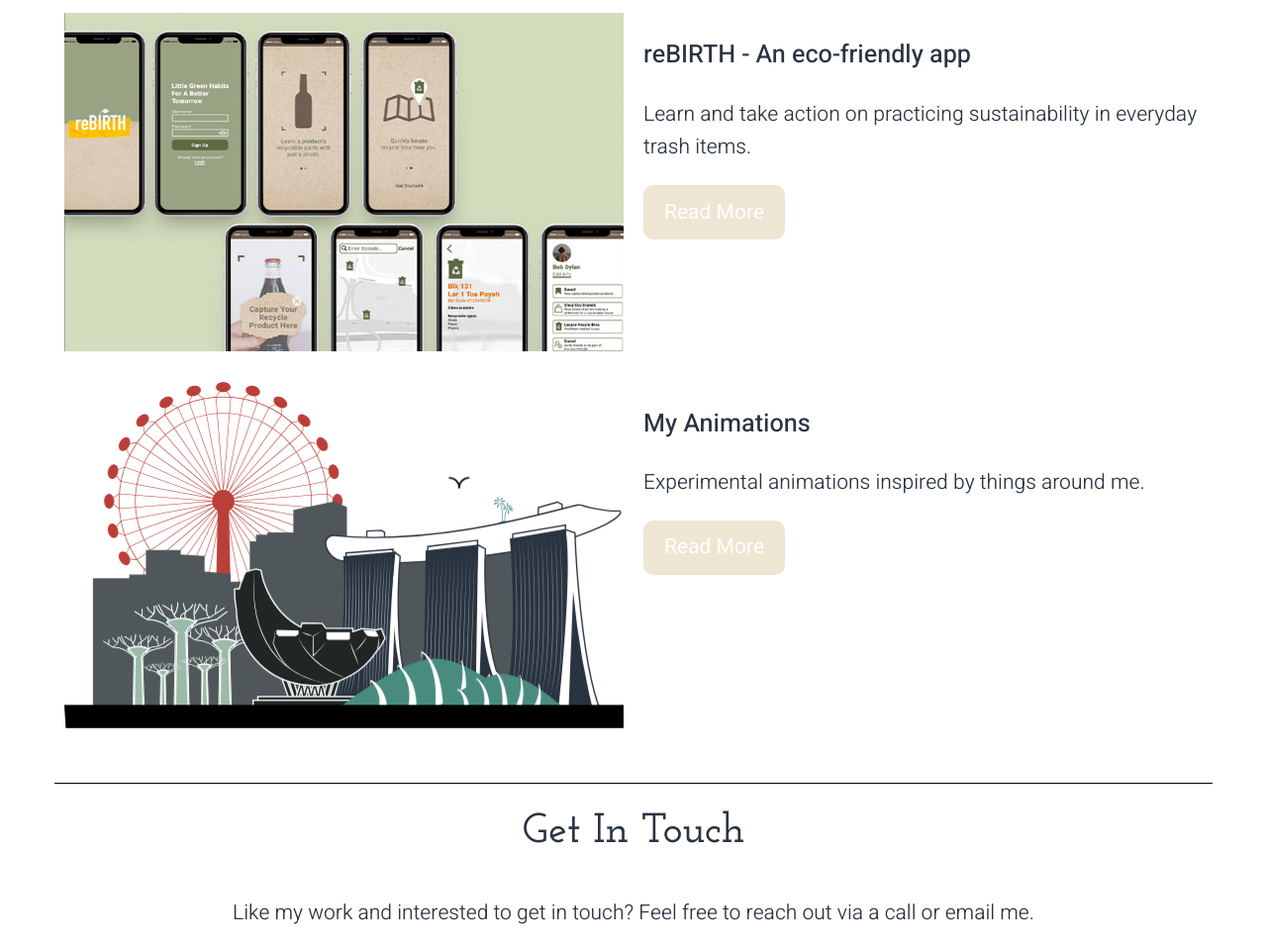
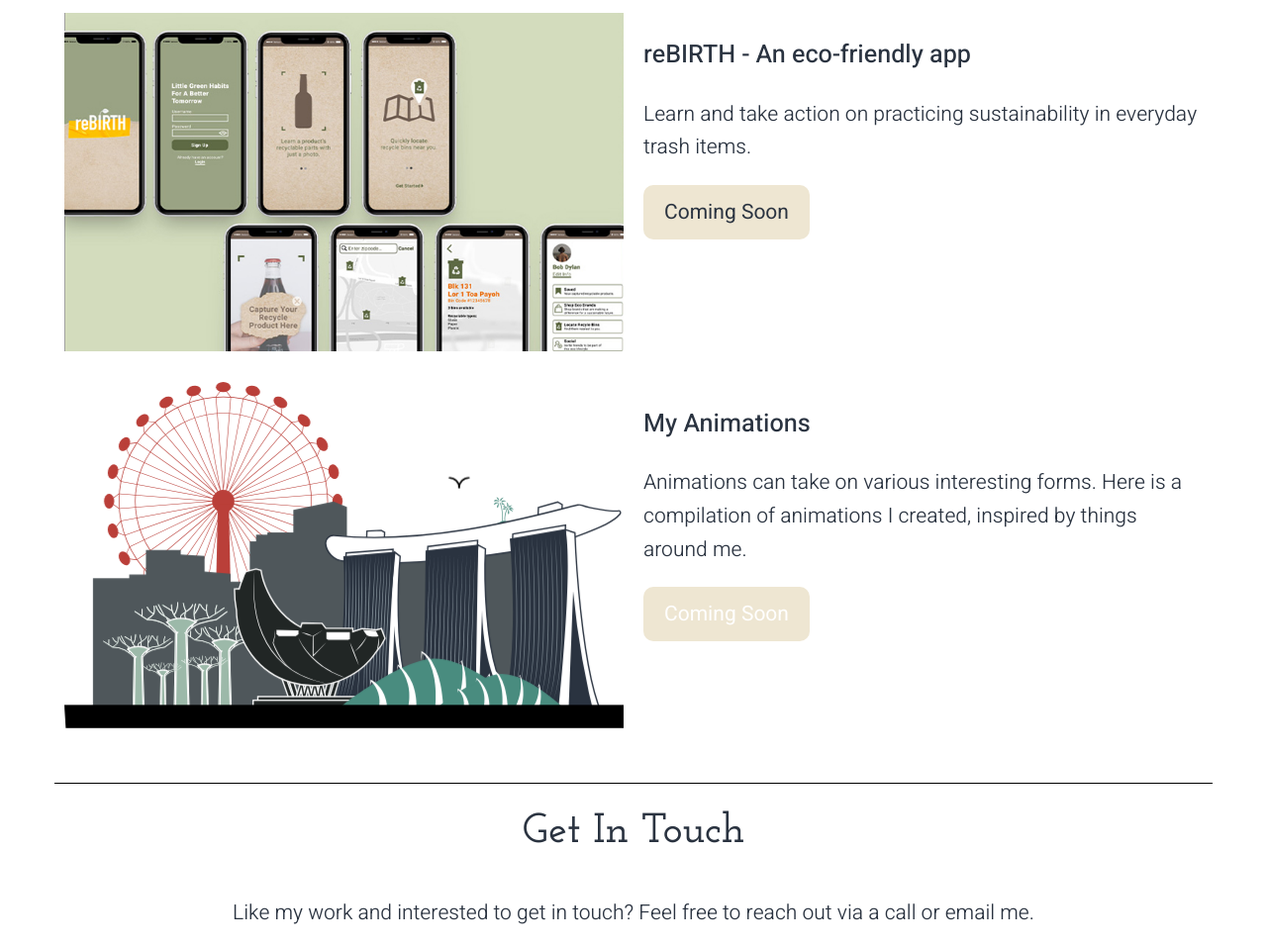
Before and after one commit to Felicia-Liew/portfolio-website, a plain HTML site: page index.html in a window 1280 px wide. Shown: the part 1299-2256 px from the top of the page at 99% size. Drawn offline with nearby package versions, Linux system fonts and the light colour scheme.

Commit message:
Update
- Tweak svg wheel animation
- Css styling adjustment

```diff
--- a/index.html
+++ b/index.html
@@ -72,7 +72,7 @@
           <div class="column col-md-6 col-lg-4">
             <h3>reBIRTH - An eco-friendly app</h3>
             <p>Learn and take action on practicing sustainability in everyday trash items.</p>
-            <a href="#" class="button">Read More</a>
+            <a href="" class="button">Coming Soon</a>
           </div>
         </div>
         <div class="row">
@@ -646,8 +646,8 @@
           </div>
           <div class="column col-md-6 col-lg-4">
             <h3>My Animations</h3>
-            <p>Experimental animations inspired by things around me.</p>
-            <a href="#" class="button">Read More</a>
+            <p>Animations can take on various interesting forms. Here is a compilation of animations I created, inspired by things around me.</p>
+            <a href="#" class="button">Coming Soon</a>
           </div>
         </div>
       </div>
```
